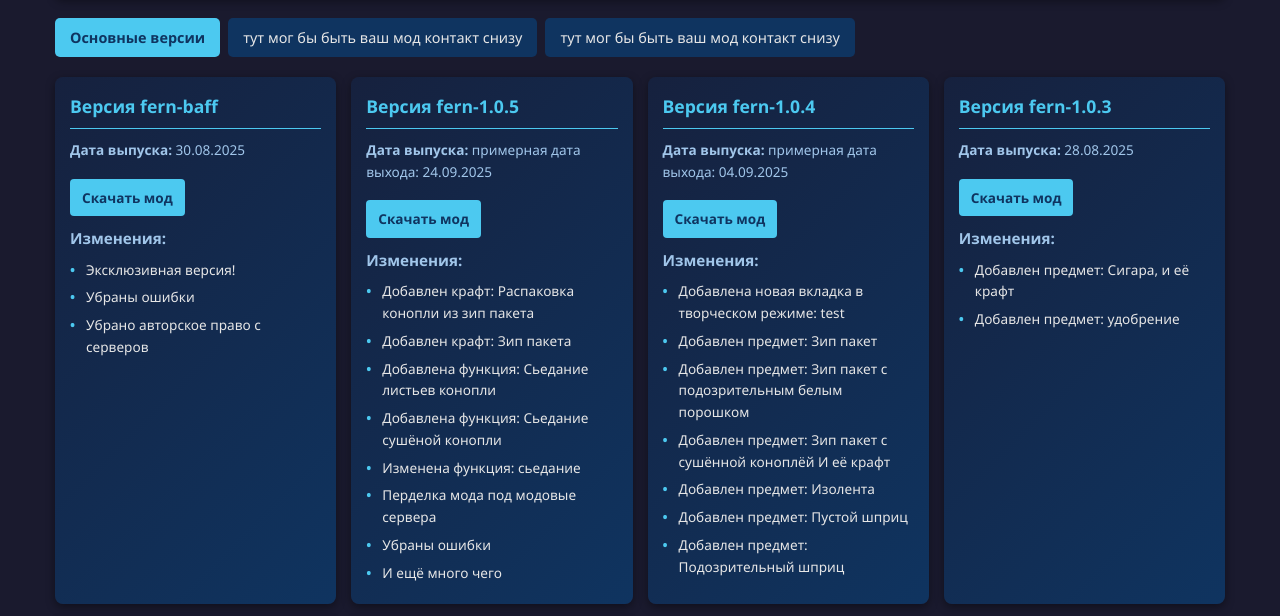
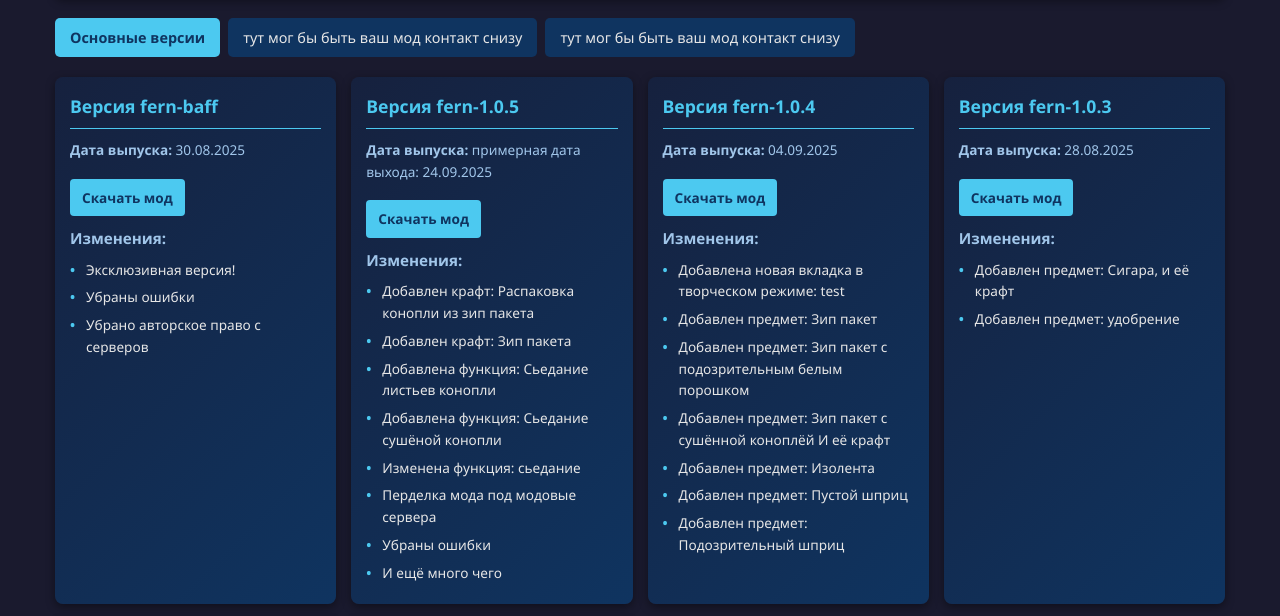
Before and after one commit to 511den/fern-s-mod, a plain HTML site: page index.html in a window 1280 px wide. Shown: the part 127-743 px from the top of the page. Drawn offline with Linux system fonts and the light colour scheme.

Commit message:
Update index.html

```diff
--- a/index.html
+++ b/index.html
@@ -3,7 +3,7 @@
 <head>
     <meta charset="UTF-8">
     <meta name="viewport" content="width=device-width, initial-scale=1.0">
-    <title>Моды - История изменений и скачивание</title>
+    <title>Fern</title>
     <style>
         * {
             margin: 0;
@@ -247,7 +247,7 @@ telegram: @den511den</p>
                         },
                         {
                             version: "fern-1.0.4",
-                            releaseDate: "примерная дата выхода: 04.09.2025",
+                            releaseDate: "04.09.2025",
                             file: "https://github.com/511den/fern-s-mod/raw/main/mods/fern-1.0.4.jar",
                             changes: [
                                 "Добавлена новая вкладка в творческом режиме: test",
```
